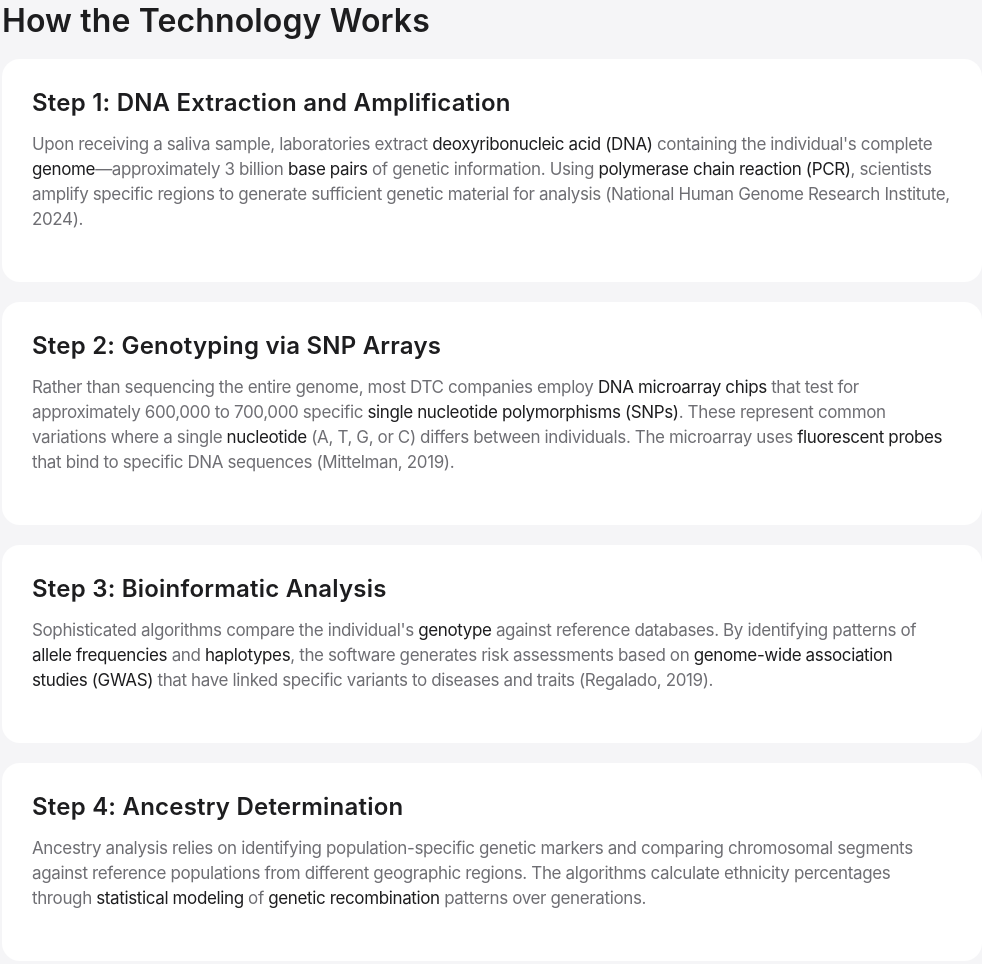
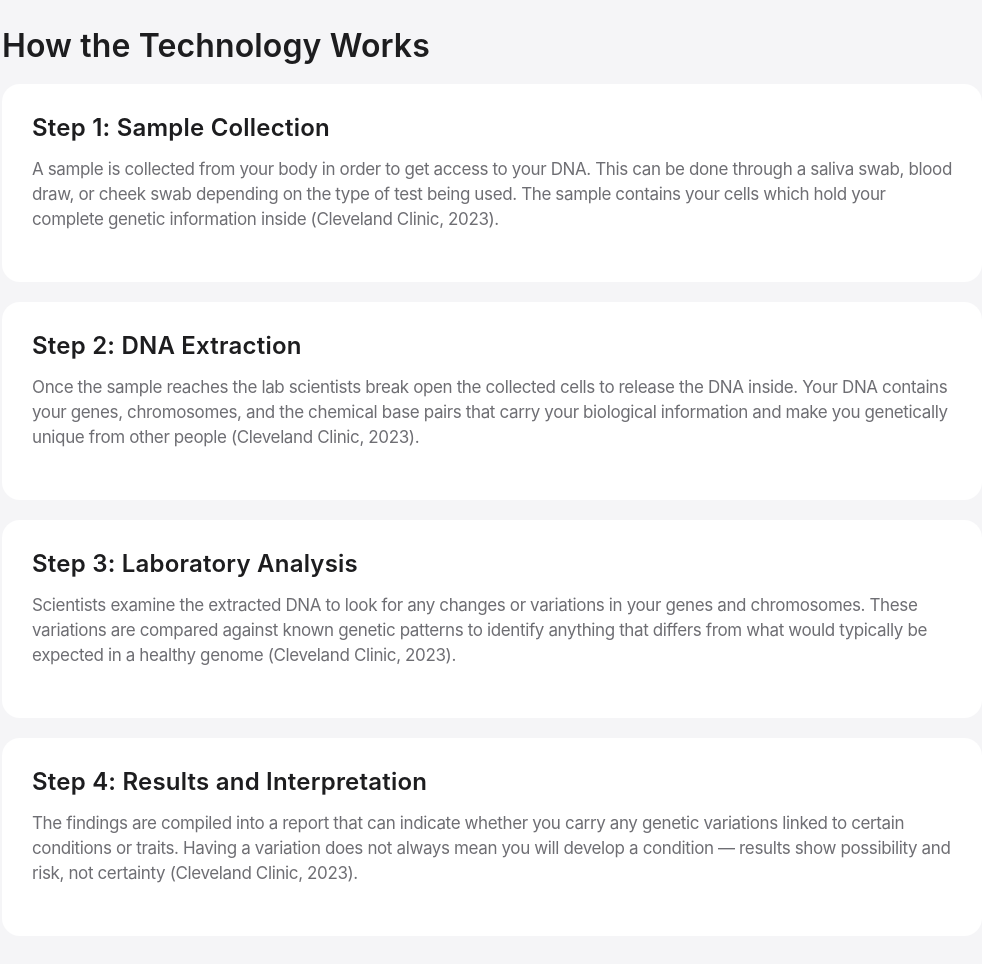
Before and after one commit to 29liaoti/website, a plain HTML site: page index.html in a window 1280 px wide. Shown: the part 1921-2885 px from the top of the page, without its empty margins (148-1130 px from the left). Drawn offline with Linux system fonts and the light colour scheme.

Commit message:
Update index.html

```diff
--- a/index.html
+++ b/index.html
@@ -399,28 +399,29 @@
                 <h2>The Science Behind Genomics Testing</h2>
 
                 <h3>The Problem Being Addressed</h3>
-                <p>Many people have used a DNA testing service such as 23andMe to determine their DNA and potentially health and medical risks they might have. Although this service does test your DNA, it is not reliable and will often times mislead people as they are based off of statistical associations not a confirmed medical diagnosis. A Lot of users walk away with flase information and certainty about health conditions that they may or may not have developed. This concern has also reached the FDA and has </span>.</p>
+                <p>Many people have used a DNA testing service such as 23andMe to determine their DNA and potentially health and medical risks they might have. Although this service does test your DNA, it is not reliable and will often times mislead people as they are based off of statistical associations not a confirmed medical diagnosis. A Lot of users walk away with flase information and certainty about health conditions that they may or may not have developed. This concern has also reached the FDA and has also adressed this issue about the health related scan is inaccurate. </span>.</p>
 
                 <h3>How the Technology Works</h3>
 
                 <div class="process-card">
-                    <h4>Step 1: DNA Extraction and Amplification</h4>
-                    <p>Upon receiving a saliva sample, laboratories extract <span class="science-term">deoxyribonucleic acid (DNA)</span> containing the individual's complete <span class="science-term">genome</span>—approximately 3 billion <span class="science-term">base pairs</span> of genetic information. Using <span class="science-term">polymerase chain reaction (PCR)</span>, scientists amplify specific regions to generate sufficient genetic material for analysis <span class="citation">(National Human Genome Research Institute, 2024)</span>.</p>
+                    <h4>Step 1: Sample Collection </h4>
+                    <p>A sample is collected from your body in order to get access to your DNA. This can be done through a saliva swab, blood draw, or cheek swab depending on the type of test being used. The sample contains your cells which hold your complete genetic information inside (Cleveland Clinic, 2023).
+</p>
                 </div>
 
                 <div class="process-card">
-                    <h4>Step 2: Genotyping via SNP Arrays</h4>
-                    <p>Rather than sequencing the entire genome, most DTC companies employ <span class="science-term">DNA microarray chips</span> that test for approximately 600,000 to 700,000 specific <span class="science-term">single nucleotide polymorphisms (SNPs)</span>. These represent common variations where a single <span class="science-term">nucleotide</span> (A, T, G, or C) differs between individuals. The microarray uses <span class="science-term">fluorescent probes</span> that bind to specific DNA sequences <span class="citation">(Mittelman, 2019)</span>.</p>
+                    <h4>Step 2: DNA Extraction</h4>
+                    <p>Once the sample reaches the lab scientists break open the collected cells to release the DNA inside. Your DNA contains your genes, chromosomes, and the chemical base pairs that carry your biological information and make you genetically unique from other people (Cleveland Clinic, 2023).</p>
                 </div>
 
                 <div class="process-card">
-                    <h4>Step 3: Bioinformatic Analysis</h4>
-                    <p>Sophisticated algorithms compare the individual's <span class="science-term">genotype</span> against reference databases. By identifying patterns of <span class="science-term">allele frequencies</span> and <span class="science-term">haplotypes</span>, the software generates risk assessments based on <span class="science-term">genome-wide association studies (GWAS)</span> that have linked specific variants to diseases and traits <span class="citation">(Regalado, 2019)</span>.</p>
+                    <h4>Step 3: Laboratory Analysis </h4>
+                    <p>Scientists examine the extracted DNA to look for any changes or variations in your genes and chromosomes. These variations are compared against known genetic patterns to identify anything that differs from what would typically be expected in a healthy genome (Cleveland Clinic, 2023).</p>
                 </div>
 
                 <div class="process-card">
-                    <h4>Step 4: Ancestry Determination</h4>
-                    <p>Ancestry analysis relies on identifying population-specific genetic markers and comparing chromosomal segments against reference populations from different geographic regions. The algorithms calculate ethnicity percentages through <span class="science-term">statistical modeling</span> of <span class="science-term">genetic recombination</span> patterns over generations.</p>
+                    <h4>Step 4: Results and Interpretation </h4>
+                    <p>The findings are compiled into a report that can indicate whether you carry any genetic variations linked to certain conditions or traits. Having a variation does not always mean you will develop a condition — results show possibility and risk, not certainty (Cleveland Clinic, 2023).</p>
                 </div>
             </div>
         </div>
@@ -472,6 +473,9 @@
 <div class="reference-item">
     World Health Organization. (2024, November 20). WHO releases new principles for ethical human genomic data collection and sharing. <em>WHO.</em> <a href="https://www.who.int/news/item/20-11-2024-who-releases-new-principles-for-ethical-human-genomic-data-collection-and-sharing" target="_blank">https://www.who.int/news/item/20-11-2024-who-releases-new-principles-for-ethical-human-genomic-data-collection-and-sharing</a>
 </div>
+ <div class="reference-item">
+    Clinic, C. (2023, September 8). DNA tests (gene testing). <em>Cleveland Clinic.</em> <a href="https://my.clevelandclinic.org/health/diagnostics/23065-dna-test--genetic-testing" target="_blank">https://my.clevelandclinic.org/health/diagnostics/23065-dna-test--genetic-testing</a>
+</div>
                 </div>
             </div>
         </div>
```
